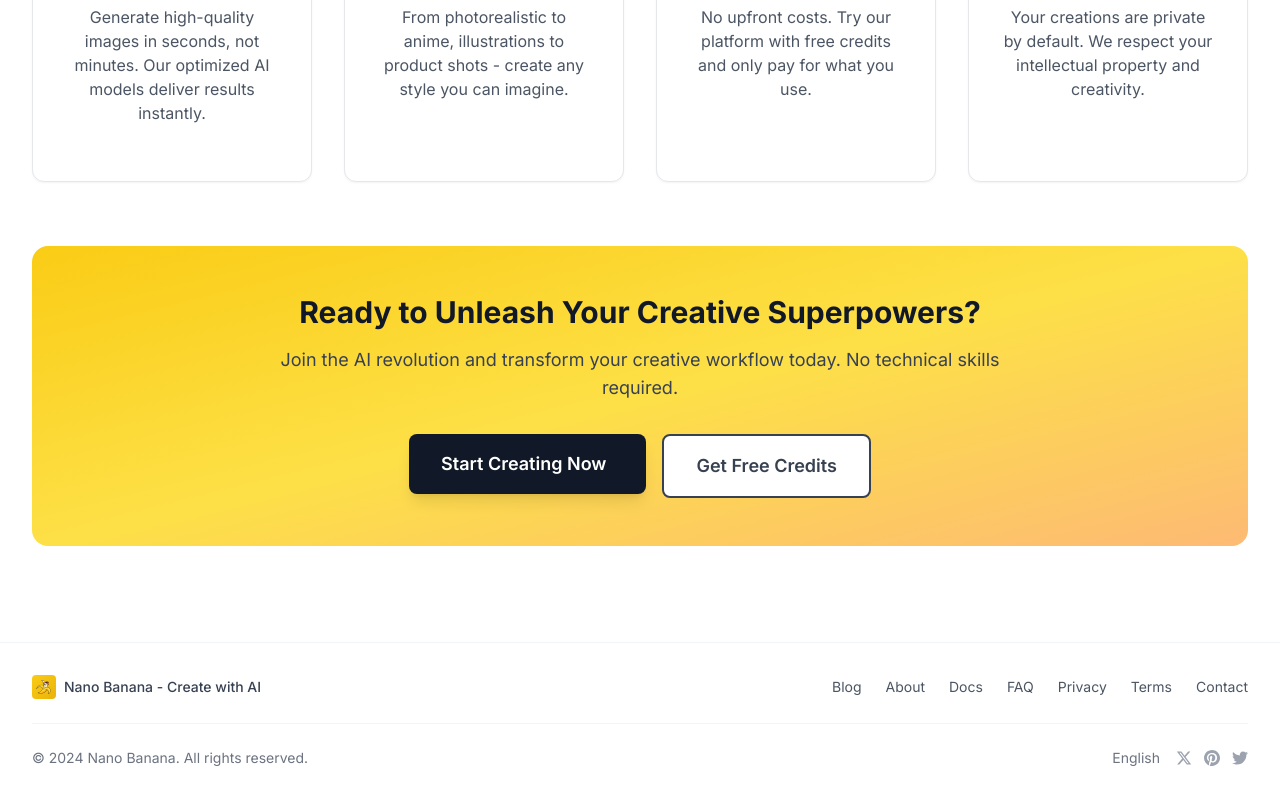
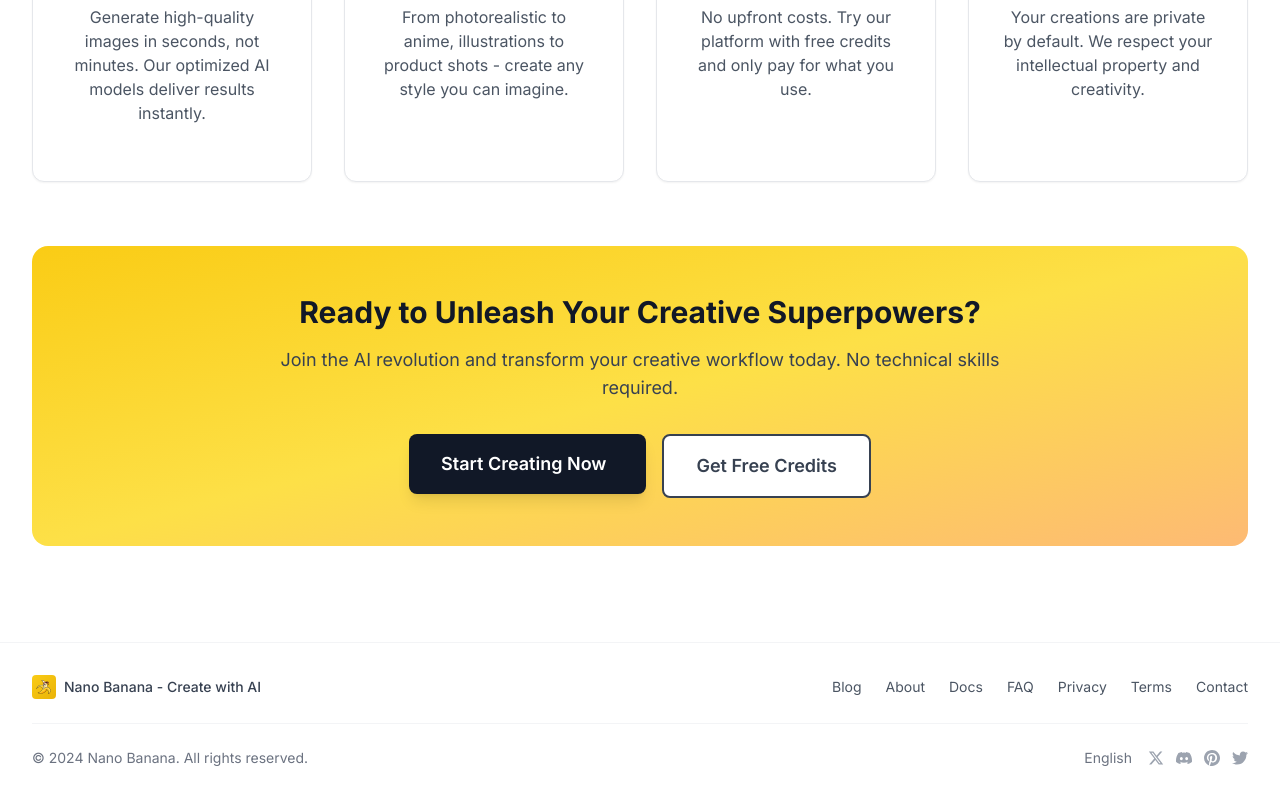
Before and after one commit to fifyrio/easynanobanana.com, a Next.js app: page / in a window 1280 px wide. Shown: the part 7093-7893 px from the top of the page. Built offline with nearby package versions, Linux system fonts and the light colour scheme; no server answers.

Commit message:
Update footer and add screenshot

```diff
--- a/src/components/common/Footer.tsx
+++ b/src/components/common/Footer.tsx
@@ -58,6 +58,11 @@ export default function Footer() {
                   <path d="M18.244 2.25h3.308l-7.227 8.26 8.502 11.24H16.17l-5.214-6.817L4.99 21.75H1.68l7.73-8.835L1.254 2.25H8.08l4.713 6.231zm-1.161 17.52h1.833L7.084 4.126H5.117z"/>
                 </svg>
               </a>
+              <a href="https://discord.gg/STZd9rf3fA" target="_blank" rel="noopener noreferrer" className="text-gray-400 hover:text-gray-600 transition-colors">
+                <svg className="w-4 h-4" fill="currentColor" viewBox="0 0 24 24">
+                  <path d="M20.317 4.37a19.791 19.791 0 0 0-4.885-1.515a.074.074 0 0 0-.079.037c-.21.375-.444.864-.608 1.25a18.27 18.27 0 0 0-5.487 0a12.64 12.64 0 0 0-.617-1.25a.077.077 0 0 0-.079-.037A19.736 19.736 0 0 0 3.677 4.37a.07.07 0 0 0-.032.027C.533 9.046-.32 13.58.099 18.057a.082.082 0 0 0 .031.057a19.9 19.9 0 0 0 5.993 3.03a.078.078 0 0 0 .084-.028a14.09 14.09 0 0 0 1.226-1.994a.076.076 0 0 0-.041-.106a13.107 13.107 0 0 1-1.872-.892a.077.077 0 0 1-.008-.128a10.2 10.2 0 0 0 .372-.292a.074.074 0 0 1 .077-.01c3.928 1.793 8.18 1.793 12.062 0a.074.074 0 0 1 .078.01c.12.098.246.198.373.292a.077.077 0 0 1-.006.127a12.299 12.299 0 0 1-1.873.892a.077.077 0 0 0-.041.107c.36.698.772 1.362 1.225 1.993a.076.076 0 0 0 .084.028a19.839 19.839 0 0 0 6.002-3.03a.077.077 0 0 0 .032-.054c.5-5.177-.838-9.674-3.549-13.66a.061.061 0 0 0-.031-.03zM8.02 15.33c-1.183 0-2.157-1.085-2.157-2.419c0-1.333.956-2.419 2.157-2.419c1.21 0 2.176 1.096 2.157 2.42c0 1.333-.956 2.418-2.157 2.418zm7.975 0c-1.183 0-2.157-1.085-2.157-2.419c0-1.333.955-2.419 2.157-2.419c1.21 0 2.176 1.096 2.157 2.42c0 1.333-.946 2.418-2.157 2.418z"/>
+                </svg>
+              </a>
               <a href="#" className="text-gray-400 hover:text-gray-600 transition-colors">
                 <svg className="w-4 h-4" fill="currentColor" viewBox="0 0 24 24">
                   <path d="M12.017 0C5.396 0 .029 5.367.029 11.987c0 5.079 3.158 9.417 7.618 11.174-.105-.949-.199-2.403.041-3.439.219-.937 1.406-5.957 1.406-5.957s-.359-.72-.359-1.781c0-1.663.967-2.911 2.168-2.911 1.024 0 1.518.769 1.518 1.688 0 1.029-.653 2.567-.992 3.992-.285 1.193.6 2.165 1.775 2.165 2.128 0 3.768-2.245 3.768-5.487 0-2.861-2.063-4.869-5.008-4.869-3.41 0-5.409 2.562-5.409 5.199 0 1.033.394 2.143.889 2.741.099.12.112.225.085.345-.09.375-.293 1.199-.334 1.363-.053.225-.172.271-.402.165-1.495-.69-2.433-2.878-2.433-4.646 0-3.776 2.748-7.252 7.92-7.252 4.158 0 7.392 2.967 7.392 6.923 0 4.135-2.607 7.462-6.233 7.462-1.214 0-2.357-.629-2.748-1.378 0 0-.599 2.282-.744 2.840-.282 1.084-1.064 2.456-1.549 3.235C9.584 23.815 10.77 24.001 12.017 24.001c6.624 0 11.99-5.367 11.99-11.988C24.007 5.367 18.641.001 12.017.001z"/>
```
Also changed, not shown: ScreenShot_2025-10-10_103856_808.png (added).
